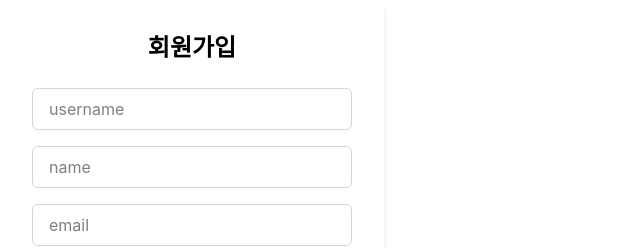
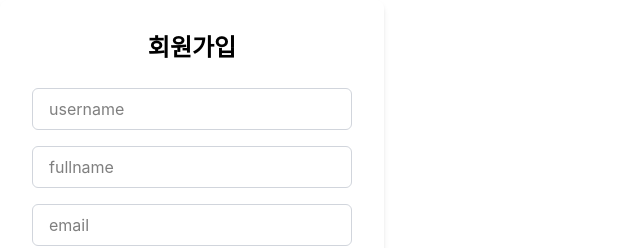
Before and after one commit to crado00/team-project, a React (Vite) app in the folder music-playlist-frontend/: page /signup in a window 1280 px wide. Shown: the top 248 px of the page, without its empty margins (0-640 px from the left). Built offline with nearby package versions, Linux system fonts and the light colour scheme; no server answers.

Commit message:
useAuthStore 추가

```diff
--- a/music-playlist-frontend/src/pages/login.jsx
+++ b/music-playlist-frontend/src/pages/login.jsx
@@ -10,7 +10,7 @@ const Login = () => {
   const { login, loading, error } = useAuthStore();
 
   const [formData, setFormData] = useState({
-    emailOrUsername: "",
+    email: "",
     password: "",
   });
 
--- a/music-playlist-frontend/src/pages/signup.jsx
+++ b/music-playlist-frontend/src/pages/signup.jsx
@@ -1,9 +1,10 @@
 import React, { useState } from 'react';
+import useAuthStore from '../store/authStore';
 
 function Signup() {
   const [form, setForm] = useState({
     username: "",
-    name: '',
+    fullname: '',
     email: '',
     password: '',
     confirmPassword: '',
@@ -24,9 +25,21 @@ function Signup() {
       return;
     }
 
+    useAuthStore.getState().register(form)
+      .then((data) => {
+        console.log("회원가입 성공:", data);
+        // 회원가입 성공 후 처리 (예: 로그인 페이지로 이동)
+      })
+      .catch((err) => {
+        console.error("회원가입 실패:", err);
+        // 회원가입 실패 후 처리 (예: 에러 메시지 표시)
+      });
+
     console.log("회원가입 정보:", form);
     // 실제 회원가입 API 요청 코드 작성 위치
   };
+
+
 
   return (
     <div className="bg-white p-8 rounded-lg shadow-md w-full max-w-sm">
@@ -43,8 +56,8 @@ function Signup() {
         />
         <input
           type="text"
-          name="name"
-          placeholder="name"
+          name="fullname"
+          placeholder="fullname"
           value={form.name}
           onChange={handleChange}
           required
--- a/music-playlist-frontend/src/store/authStore.js
+++ b/music-playlist-frontend/src/store/authStore.js
@@ -6,6 +6,7 @@ const useAuthStore = create((set) => ({
   isAuthenticated: authService.isAuthenticated(),
   loading: false,
   error: null,
+
 
   login: async (userData) => {
     set({ loading: true, error: null });
@@ -25,6 +26,7 @@ const useAuthStore = create((set) => ({
       throw err;
     }
   },
+
 
   register: async (userData) => {
     set({ loading: true, error: null });
```
